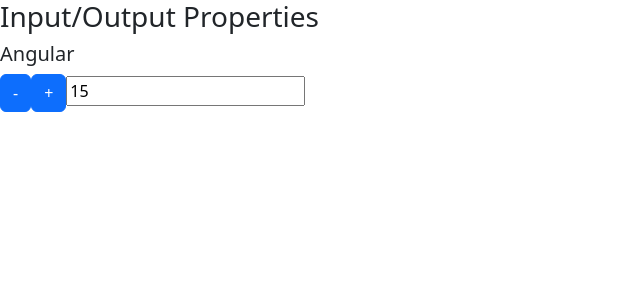
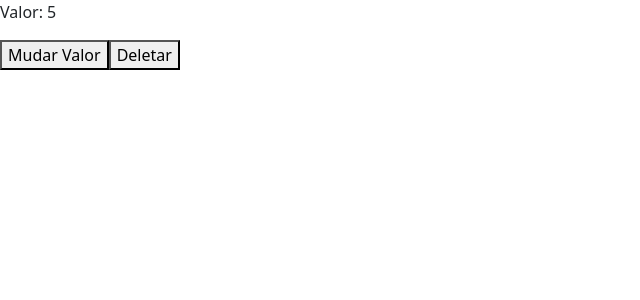
Before and after one commit to daniel-souto-rodrigues/first-project-angular, an Angular app: page / in a window 1280 px wide. Shown: the top 300 px of the page, without its empty margins (0-640 px from the left). Built offline with nearby package versions, Linux system fonts and the light colour scheme.

Commit message:
components life cicle

```diff
--- /dev/null
+++ b/src/app/app-ciclo/app-ciclo.component.html
@@ -0,0 +1 @@
+<p> Valor: {{ valorInicial }} </p>
--- /dev/null
+++ b/src/app/app-ciclo/app-ciclo.component.ts
@@ -0,0 +1,62 @@
+import {
+  AfterContentChecked,
+  AfterViewChecked,
+  AfterViewInit,
+  Component,
+  DoCheck,
+  Input,
+  OnChanges,
+  OnDestroy,
+  OnInit
+} from '@angular/core';
+
+@Component({
+  selector: 'app-ciclo',
+  templateUrl: './app-ciclo.component.html',
+})
+export class AppCicloComponent implements OnInit, OnChanges,
+  DoCheck, AfterViewChecked, AfterViewInit, AfterContentChecked,
+  AfterViewInit, OnDestroy {
+
+  @Input() valorInicial: number = 10;
+
+  log(msg: string) {
+    console.log(msg);
+  }
+
+  constructor() {
+    this.log('constructor');
+  }
+
+  ngOnChanges() {
+    this.log('ngOnChanges');
+  }
+
+  ngOnInit(): void {
+    this.log('ngOnInit');
+  }
+
+  ngDoCheck() {
+    this.log('ngDoCheck');
+  }
+
+  ngAfterContentInit() {
+    this.log('ngAfterContentInit');
+  }
+
+  ngAfterContentChecked() {
+    this.log('ngAfterContentChecked');
+  }
+
+  ngAfterViewInit() {
+    this.log('ngAfterViewInit');
+  }
+
+  ngAfterViewChecked() {
+    this.log('ngAfterViewChecked');
+  }
+
+  ngOnDestroy(): void {
+    this.log('ngOnDestroy');
+  }
+}
--- a/src/app/app.component.html
+++ b/src/app/app.component.html
@@ -1 +1,3 @@
-<app-data-binding></app-data-binding>
+<app-ciclo [valorInicial]="valor" *ngIf="!deletarCiclo"></app-ciclo>
+<button (click)="mudarValor()">Mudar Valor</button>
+<button (click)="destruirCiclo()">Deletar</button>
--- a/src/app/app.component.ts
+++ b/src/app/app.component.ts
@@ -6,5 +6,14 @@
   styleUrls: ['./app.component.css']
 })
 export class AppComponent {
-  title = 'first-project-angular';
+  valor: number = 5;
+  deletarCiclo: boolean = false;
+
+  destruirCiclo() {
+    this.deletarCiclo = true;
+  }
+
+  mudarValor() {
+    this.valor++;
+  }
 }
--- a/src/app/app.module.ts
+++ b/src/app/app.module.ts
@@ -12,6 +12,7 @@
 import { TwoWayDatabindingComponent } from './two-way-databinding/two-way-databinding.component';
 import { InputPropertyComponent } from './input-property/input-property.component';
 import { OutputPropertyComponent } from './output-property/output-property.component';
+import { AppCicloComponent } from './app-ciclo/app-ciclo.component';
 
 @NgModule({
   declarations: [
@@ -21,7 +22,8 @@
     EventBindingComponent,
     TwoWayDatabindingComponent,
     InputPropertyComponent,
-    OutputPropertyComponent
+    OutputPropertyComponent,
+    AppCicloComponent
   ],
   imports: [
     BrowserModule,
```
Also changed, not shown: 1 other file (tests, documents, lock files or other folders).
